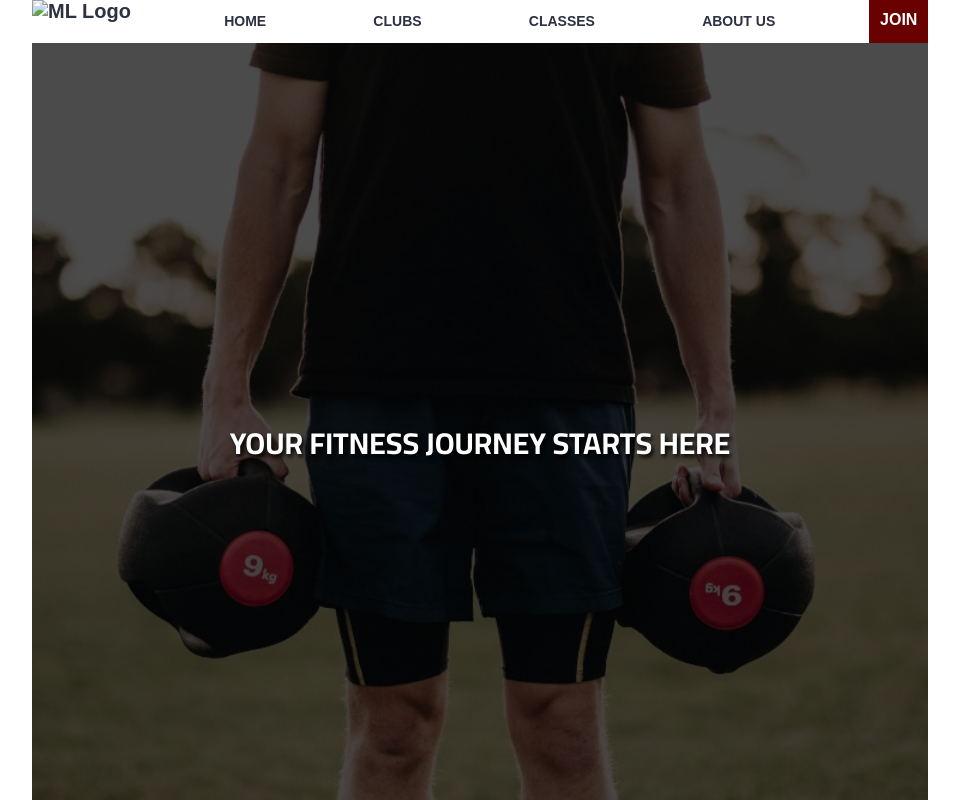
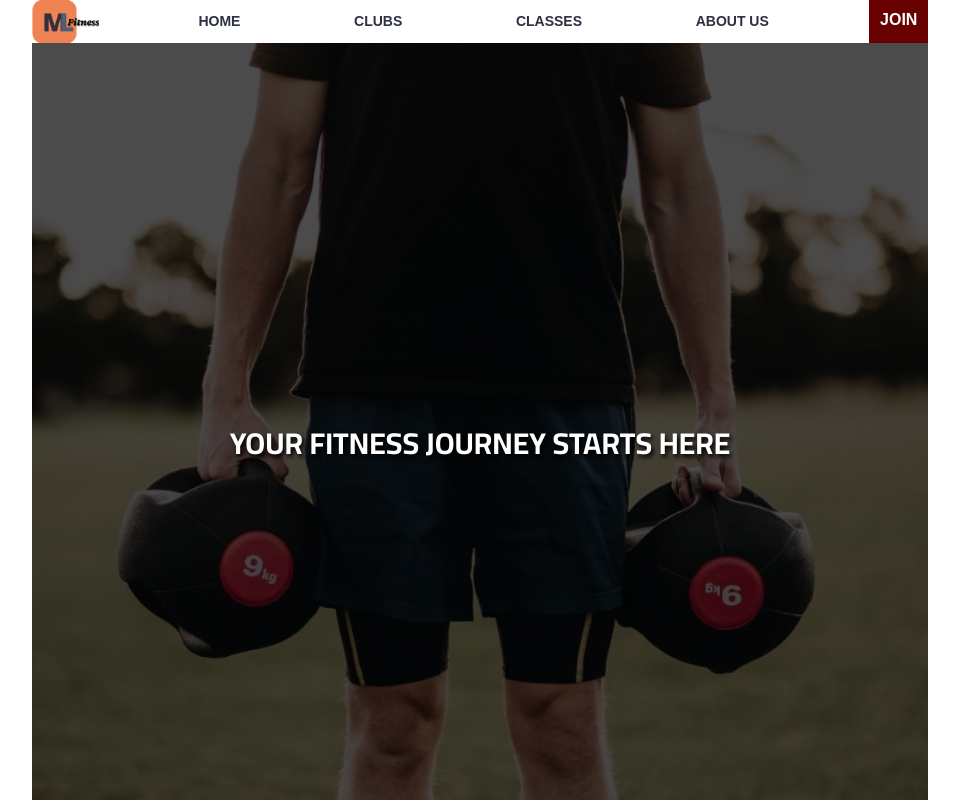
Before and after one commit to askusoy/ml-fitness, a plain HTML site: page index.html in a window 1280 px wide. Shown: the top 800 px of the page, without its empty margins (160-1119 px from the left). Drawn offline with nearby package versions, Linux system fonts and the light colour scheme; the site is published under a folder, as on GitHub Pages, so addresses that start at the root find nothing.

Commit message:
component_nav edited to check file finding

```diff
--- a/html/component_nav.html
+++ b/html/component_nav.html
@@ -1,10 +1,11 @@
 <a id="toggle-nav" onClick="toggleNavItems()"><span><i class="ri-menu-line"></i></span></a>
 
-<a id="left-nav"><img src="/images/logo.png" alt="ML Logo"></a>
+<a id="left-nav"><img src="images/logo.png" alt="ML Logo"></a>
 
-<a class="nav-item" href="/index.html">HOME</a>
+<a class="nav-item" href="index.html">HOME</a>
 <a class="nav-item" href="html/clubs.html">CLUBS</a>
 <a class="nav-item" href="html/classes.html">CLASSES</a>
-<a class="nav-item" href="html/about.html">ABOUT US</a>
+<!-- testing on github, do you need the html in the href? -->
+<a class="nav-item" href="about.html">ABOUT US</a>
 <!-- FIX MID NAV, 4 IDs SHOULD BE SEPARATED -->
-<a id="right-nav" class="nav-item" href="/html/join.html">JOIN</a>
+<a id="right-nav" class="nav-item" href="html/join.html">JOIN</a>
```
